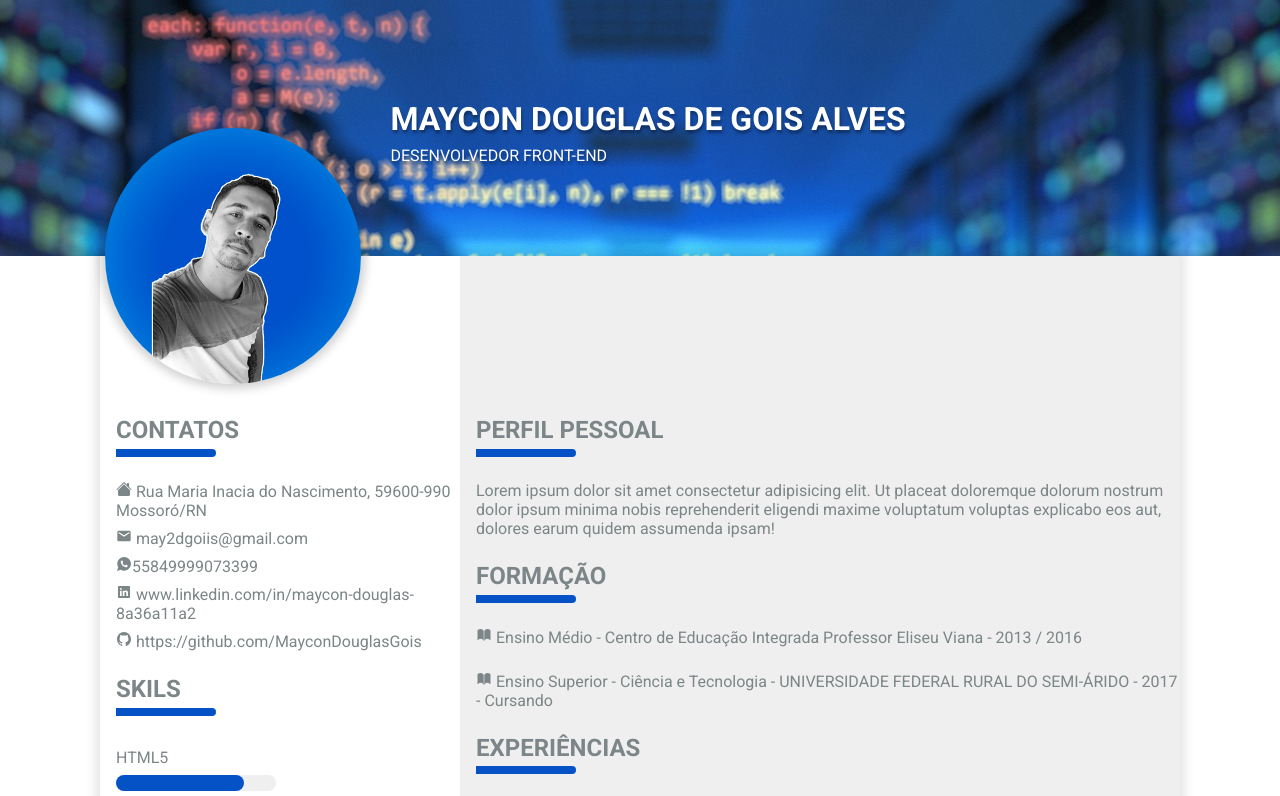
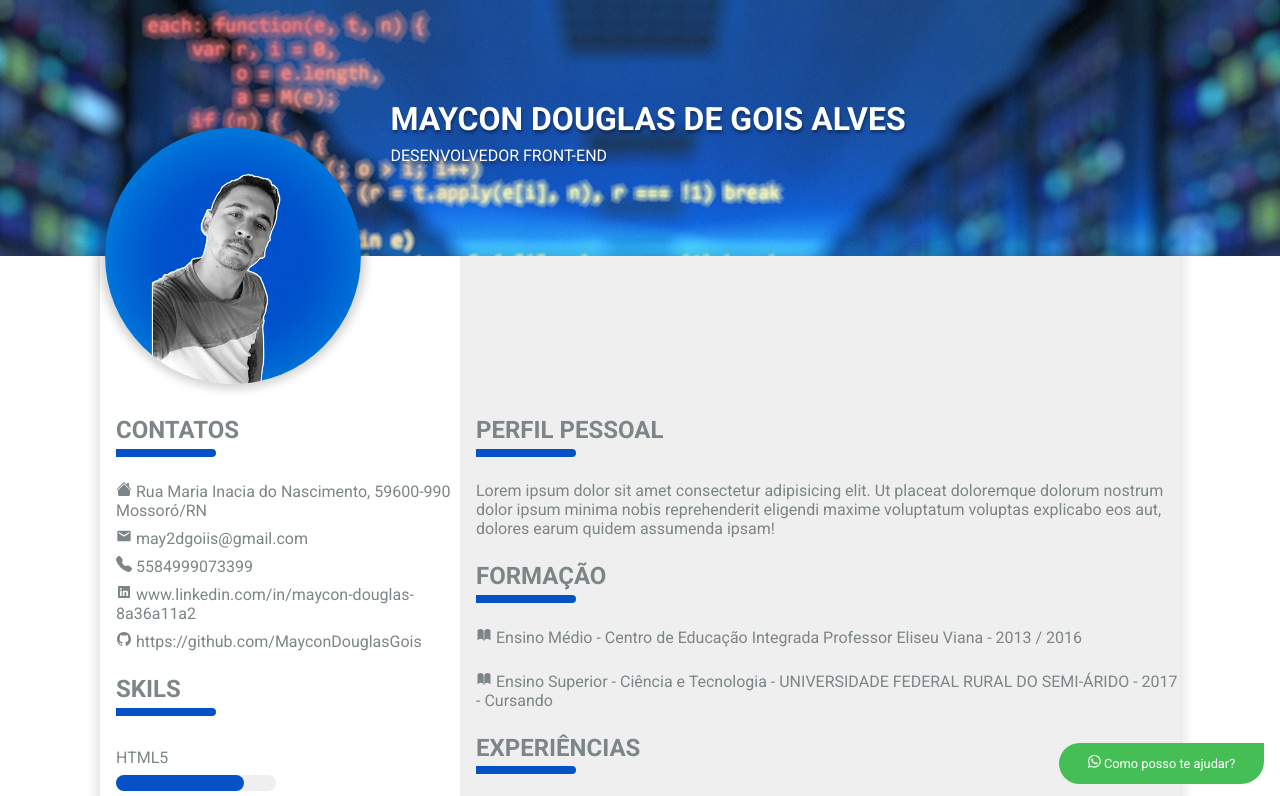
Before and after one commit to MayconDouglasGois/md-curriculo, a React (Create React App) app: page / in a window 1280 px wide. Shown: the top 796 px of the page. Built offline with nearby package versions, Linux system fonts and the light colour scheme.

Commit message:
atualização botão
mudado o filter do botão wpp

```diff
--- a/src/App.tsx
+++ b/src/App.tsx
@@ -2,6 +2,7 @@ import React from 'react';
 import Body from './components/Body';
 import Footer from './components/Footer';
 import Header from './components/Header';
+import Wpp from './components/Wpp';
 import './global.scss'
 
 
@@ -13,6 +14,7 @@ function App() {
       <Header/>
       <Body/>
       <Footer/>
+      <Wpp/>
     </div>
   );
 }
--- a/src/components/Body/index.tsx
+++ b/src/components/Body/index.tsx
@@ -3,8 +3,8 @@ import "./style.scss";
 
 
 import { MdEmail } from "react-icons/md";
-import { BsFillHouseFill, BsHeadset } from "react-icons/bs";
-import { IoLogoWhatsapp, IoLogoLinkedin, IoLogoGithub } from "react-icons/io";
+import { BsFillHouseFill, BsHeadset, BsTelephoneFill } from "react-icons/bs";
+import { IoLogoLinkedin, IoLogoGithub } from "react-icons/io";
 import { IoIosBook } from "react-icons/io";
 import {MdOutlineScreenSearchDesktop} from "react-icons/md"
 import {FaSatelliteDish} from "react-icons/fa"
@@ -33,7 +33,7 @@ const Body = () => {
   const dadosPessoais: IdadosPessoais = {
     endereco: "Rua Maria Inacia do Nascimento, 59600-990 Mossoró/RN",
     email: "may2dgoiis@gmail.com",
-    tel: 55849999073399,
+    tel: 5584999073399,
     likendin: "www.linkedin.com/in/maycon-douglas-8a36a11a2",
     github: "https://github.com/MayconDouglasGois",
   };
@@ -55,11 +55,12 @@ const Body = () => {
               </a>
             </li>
             <li>
-              <IoLogoWhatsapp />
-              <a href={"https://wa.me/" + dadosPessoais.tel}
+              <BsTelephoneFill />
+              <a href={"tel:" + dadosPessoais.tel}
               target="_blank"
               rel="noopener noreferrer"
               >
+                {" "}
                 {dadosPessoais.tel}
                 </a>
             </li>
--- a/src/components/Body/style.scss
+++ b/src/components/Body/style.scss
@@ -45,6 +45,8 @@ section{
         list-style-type: none;
         padding-bottom: 0.5rem;
 
+        transition: .2s color;
+
     }
 
 
--- /dev/null
+++ b/src/components/Wpp/index.tsx
@@ -0,0 +1,23 @@
+import React from "react";
+import { SiWhatsapp } from "react-icons/si";
+import "./style.scss";
+
+
+
+const Wpp = () => {
+
+
+
+  return (
+    <a
+      href="https://wa.me/5584999073399"
+      className="wpp"
+      target="_blank"
+      rel="noopener noreferrer"
+    >
+      <SiWhatsapp /> Como posso te ajudar?
+    </a>
+  );
+};
+
+export default Wpp;
--- /dev/null
+++ b/src/components/Wpp/style.scss
@@ -0,0 +1,22 @@
+
+
+.wpp{
+    color: #ffffff;
+    background-color: #45be55;
+
+
+    position: fixed;
+    bottom: 1rem;
+    right: 1rem;
+
+    padding: .8rem 1.8rem;
+
+    border-radius: 1.8rem 0 2rem 1.8rem;
+    font-size: .8rem;
+
+    transition: .2s filter;
+
+    &:hover{
+        filter: contrast(86%)
+    }
+}
```
